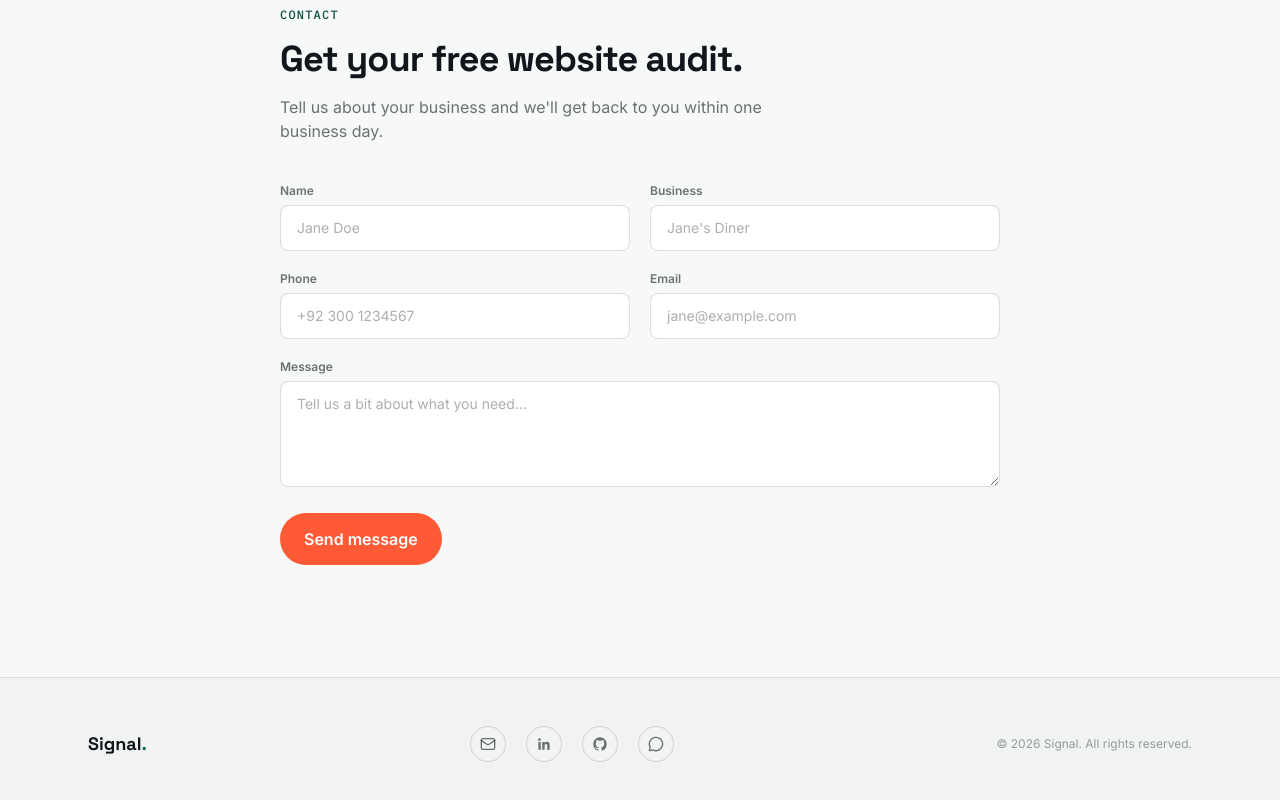
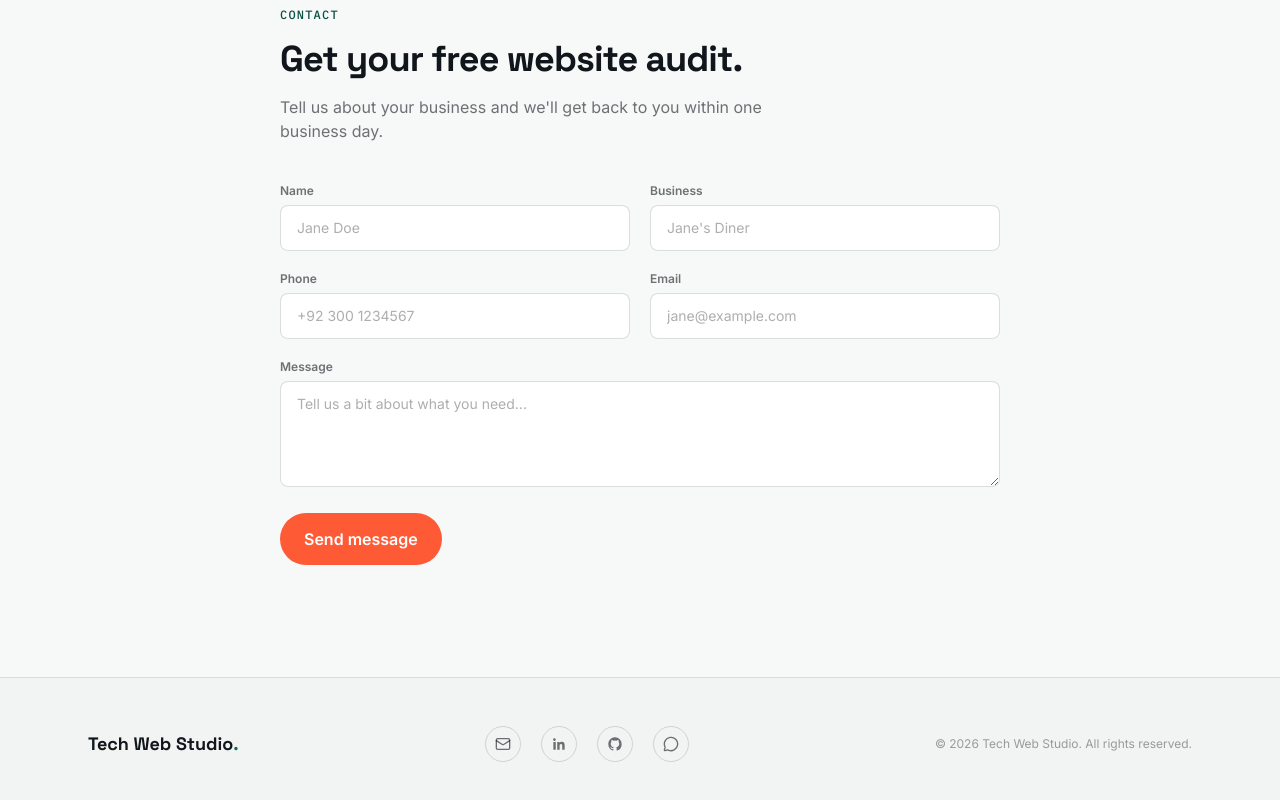
Before and after one commit to Mustufa842/agency-website, a React (Vite) app: page / in a window 1280 px wide. Shown: the part 5066-5866 px from the top of the page. Built offline with nearby package versions, Linux system fonts and the light colour scheme.

Commit message:
Rename to Tech Web Studio

```diff
--- a/index.html
+++ b/index.html
@@ -4,7 +4,7 @@
     <meta charset="UTF-8" />
     <link rel="icon" type="image/svg+xml" href="/favicon.svg" />
     <meta name="viewport" content="width=device-width, initial-scale=1.0" />
-    <title>Nudge — Websites & AI Automation for Local Businesses</title>
+    <title><title>Tech Web Studio — Websites & AI Automation for Local Businesses</title></title>
     <meta name="description" content="High-converting websites and AI automation for restaurants, dentists, gyms, salons, clinics, law firms and real estate businesses." />
     <link rel="preconnect" href="https://fonts.googleapis.com" />
     <link rel="preconnect" href="https://fonts.gstatic.com" crossorigin />
--- a/src/components/Footer.jsx
+++ b/src/components/Footer.jsx
@@ -28,7 +28,7 @@ export default function Footer() {
     <footer className="border-t border-ink/10 py-12">
       <div className="max-w-6xl mx-auto px-6 flex flex-col sm:flex-row items-center justify-between gap-6">
         <p className="font-display font-bold text-lg">
-          Signal<span className="text-teal">.</span>
+         Tech Web Studio<span className="text-teal">.</span>
         </p>
 
         <ul className="flex items-center gap-5">
@@ -50,7 +50,7 @@ export default function Footer() {
           })}
         </ul>
 
-        <p className="text-xs text-ink/40">&copy; {new Date().getFullYear()} Signal. All rights reserved.</p>
+       <p className="text-xs text-ink/40">&copy; {new Date().getFullYear()} Tech Web Studio. All rights reserved.</p>
       </div>
     </footer>
   )
```
